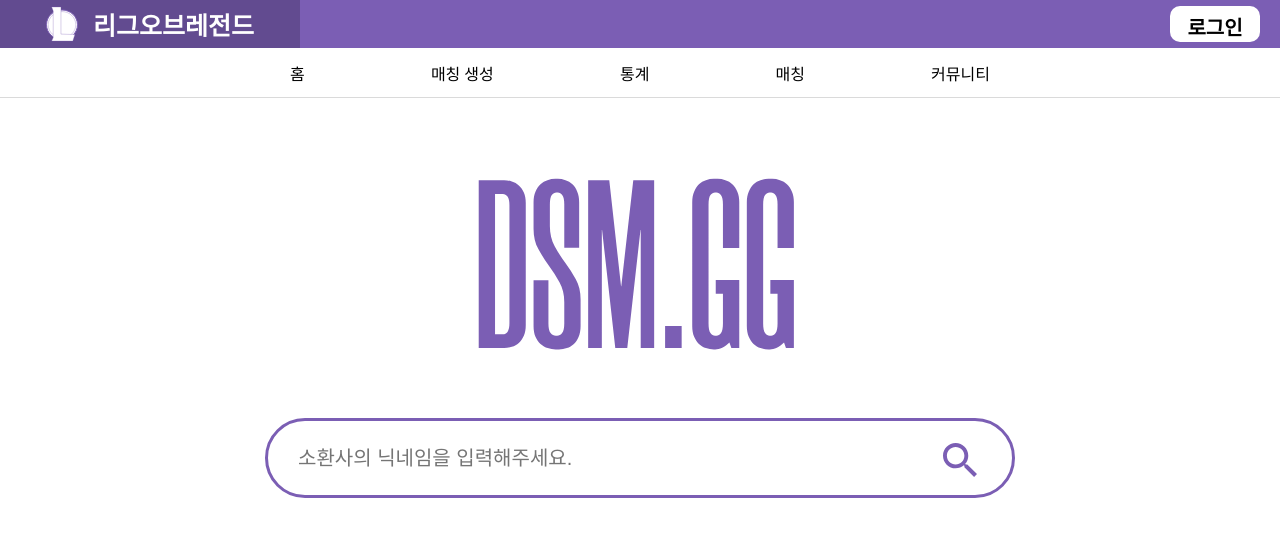
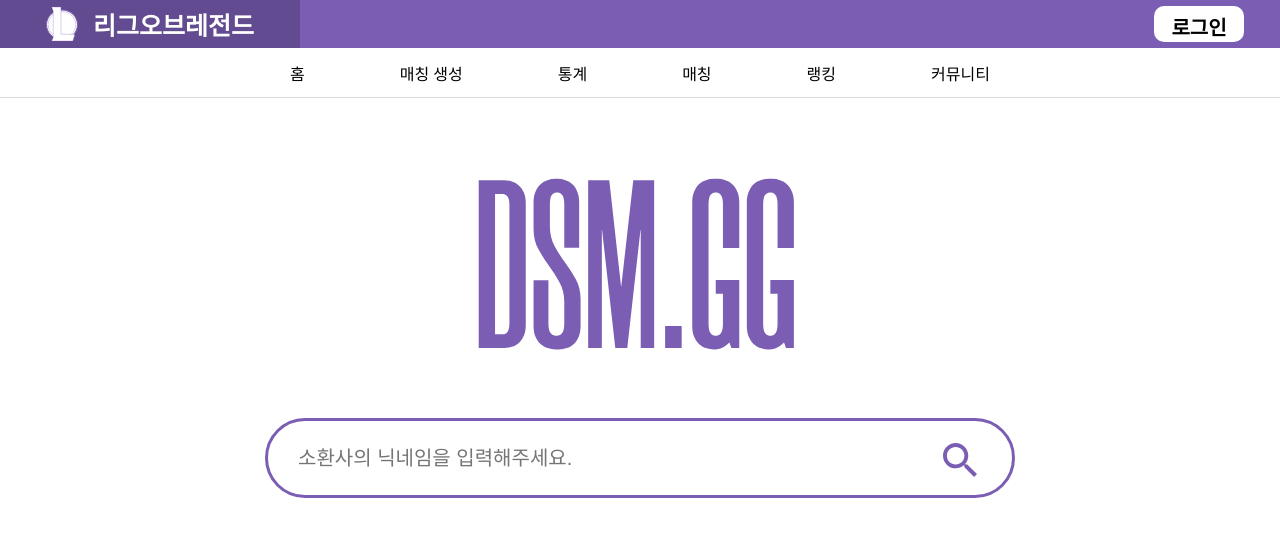
Before and after one commit to NSHUB-DSM/dsm.gg-front, a React (Create React App) app: page / in a window 1280 px wide. Shown: the top 536 px of the page. Built offline with nearby package versions, Linux system fonts and the light colour scheme.

Commit message:
⚡:: 헤더 수정

```diff
--- a/src/components/common/header.jsx
+++ b/src/components/common/header.jsx
@@ -1,9 +1,10 @@
 import styled from "styled-components";
-import React from "react";
+import { useState } from "react";
 import { Link } from "react-router-dom";
 import { ReactComponent as LolLogo } from "../../assets/svgs/lollogo.svg";
 
 const Header = () => {
+  const [login, setLogin] = useState(false);
   return (
     <>
       <TopHeaderContainer>
@@ -11,7 +12,11 @@
           <LolLogo />
           <div>리그오브레전드</div>
         </LoLButton>
-        <LoginStyle to="/user/login">로그인</LoginStyle>
+        {login ? (
+          <User>잔상이당</User>
+        ) : (
+          <LoginStyle to="/user/login">로그인</LoginStyle>
+        )}
       </TopHeaderContainer>
       <HeaderContainer>
         <div>
@@ -23,6 +28,9 @@
           <LinkStyle to="/match">
             <Item>매칭</Item>
           </LinkStyle>
+          <LinkStyle to="/ranking">
+            <Item>랭킹</Item>
+          </LinkStyle>
           <LinkStyle to="/notice">
             <Item>커뮤니티</Item>
           </LinkStyle>
@@ -32,6 +40,22 @@
   );
 };
 export default Header;
+
+const User = styled.button`
+  height: 38px;
+  border-radius: 10px;
+  margin-right: 36px;
+  padding-left: 15px;
+  padding-right: 15px;
+  font-size: 20px;
+  font-weight: bold;
+  background-color: white;
+  cursor: pointer;
+  transition: 0.8s;
+  :hover {
+    background-color: #f2f2f2;
+  }
+`;
 
 const LinkStyle = styled(Link)`
   text-decoration: none;
@@ -47,9 +71,13 @@
   border-radius: 10px;
   font-weight: 660;
   padding-top: 6px;
-  margin-right: 20px;
+  margin-right: 36px;
   text-decoration: none;
+  transition: 0.8s;
   color: black;
+  :hover {
+    background-color: #F2F2F2;
+  }
 `;
 
 const TopHeaderContainer = styled.div`
```
